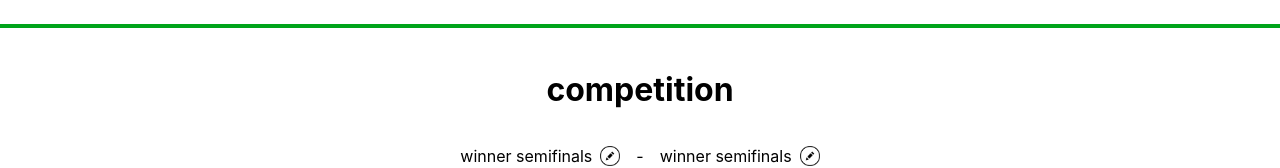
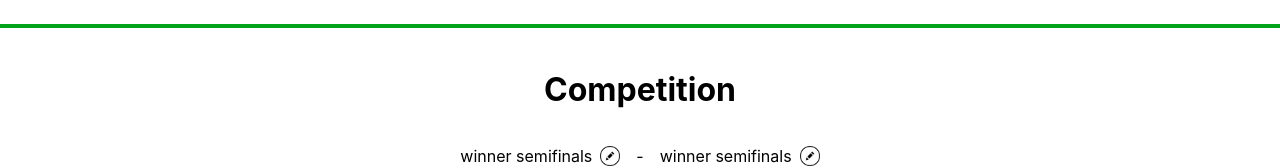
Before and after one commit to harald1992/Foosball_Labday, a React (Create React App) app: page /competition in a window 1280 px wide. Shown: the part 398-566 px from the top of the page. Built offline with nearby package versions, Linux system fonts and the light colour scheme.

Commit message:
capital letter

```diff
--- a/src/pages/competition/CompetitionPage.jsx
+++ b/src/pages/competition/CompetitionPage.jsx
@@ -4,7 +4,7 @@ import styles from "./CompetitionPage.module.css";
 export const CompetitionPage = () => {
     return (
         <div className={styles.competitionpage}>
-            <h1>competition</h1>
+            <h1>Competition</h1>
             <div className={`${styles.toplevel} ${styles.level}`}>
                 <Byline
                     className={styles.byline}
```
